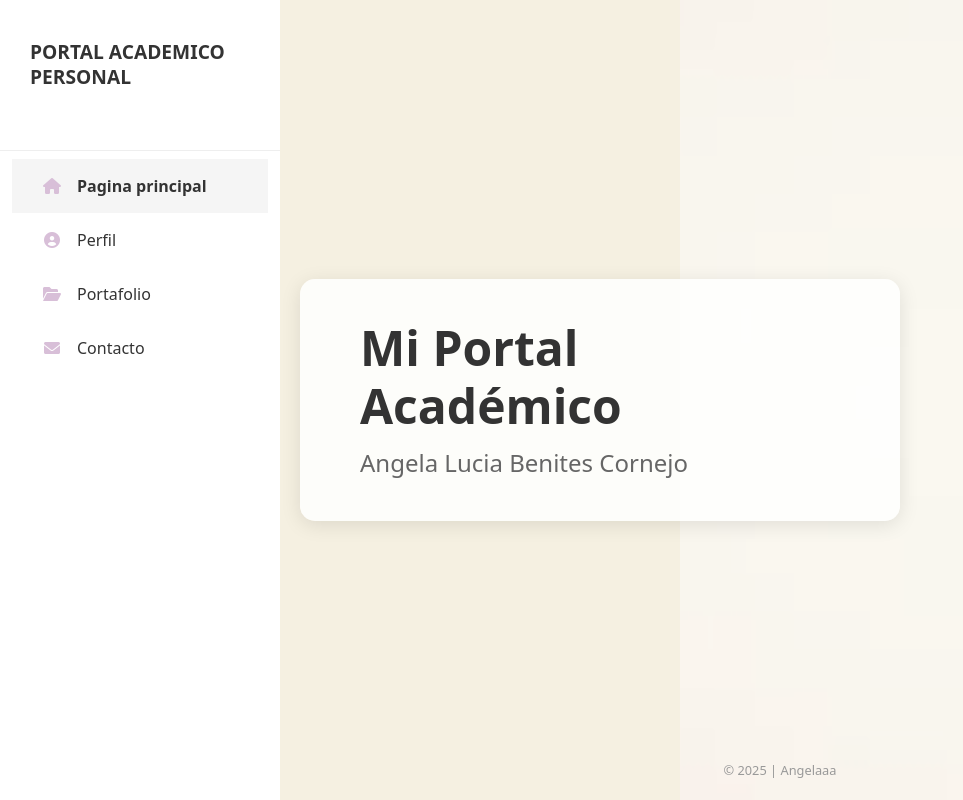
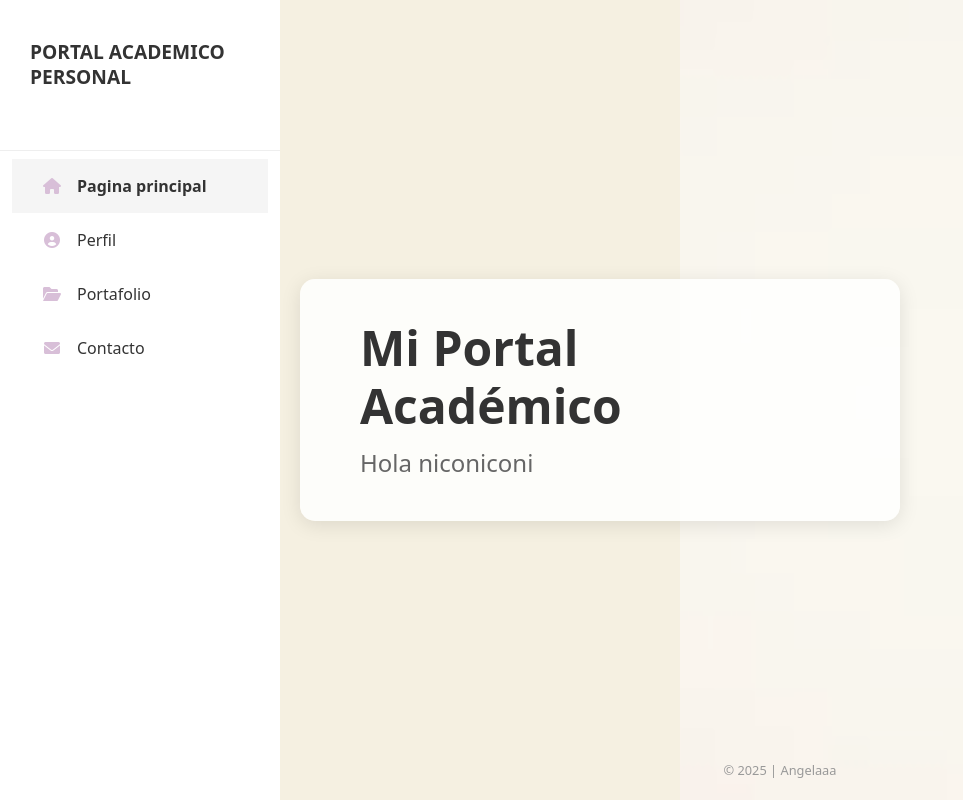
Before and after one commit to angela-246/PORTAL-ACADEMICO, a plain HTML site: page index.html in a window 1280 px wide. Shown: the whole page, without its empty margins (0-963 px from the left). Drawn offline with nearby package versions, Linux system fonts and the light colour scheme.

Commit message:
Add files via upload

```diff
--- a/index.html
+++ b/index.html
@@ -175,7 +175,7 @@
 
         <div class="text-box">
             <h1>Mi Portal Académico</h1>
-            <p>Angela Lucia Benites Cornejo</p>
+            <p>Hola niconiconi</p>
         </div>
     </div>
     <footer>
```
